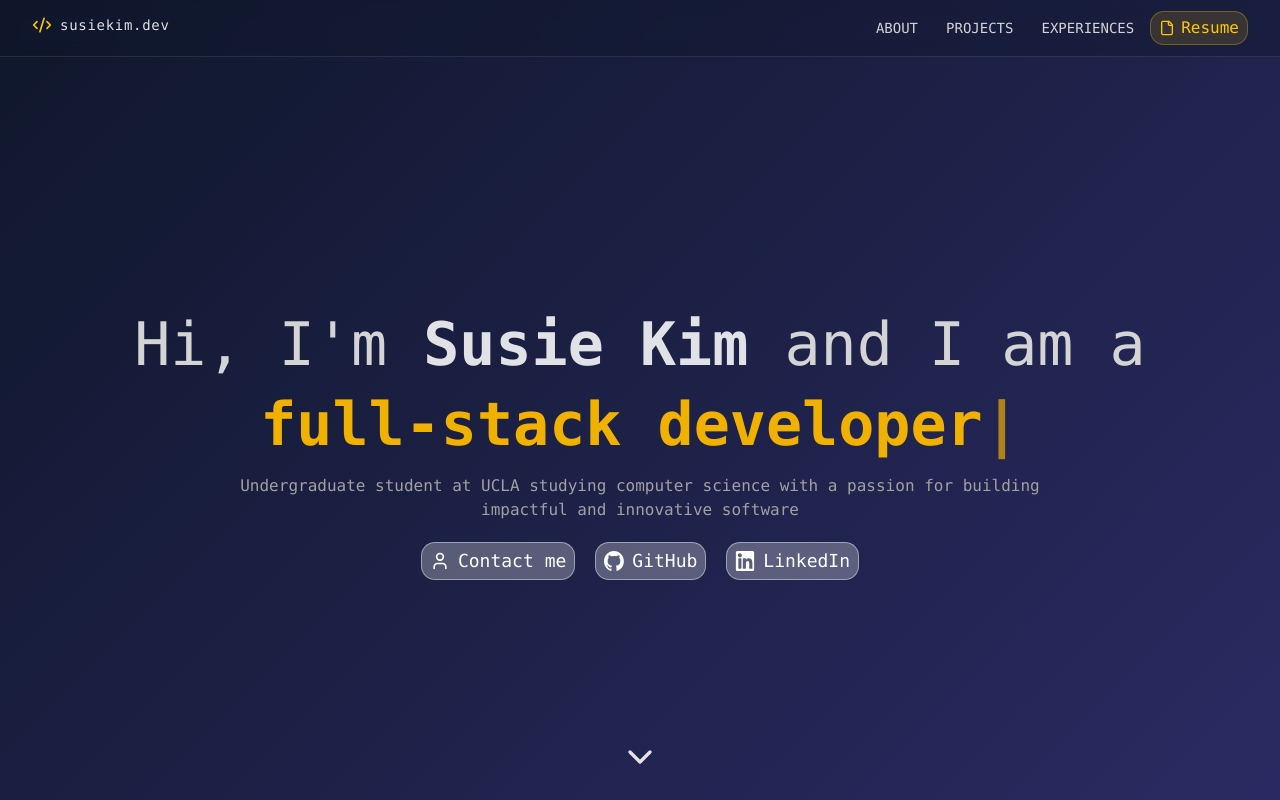
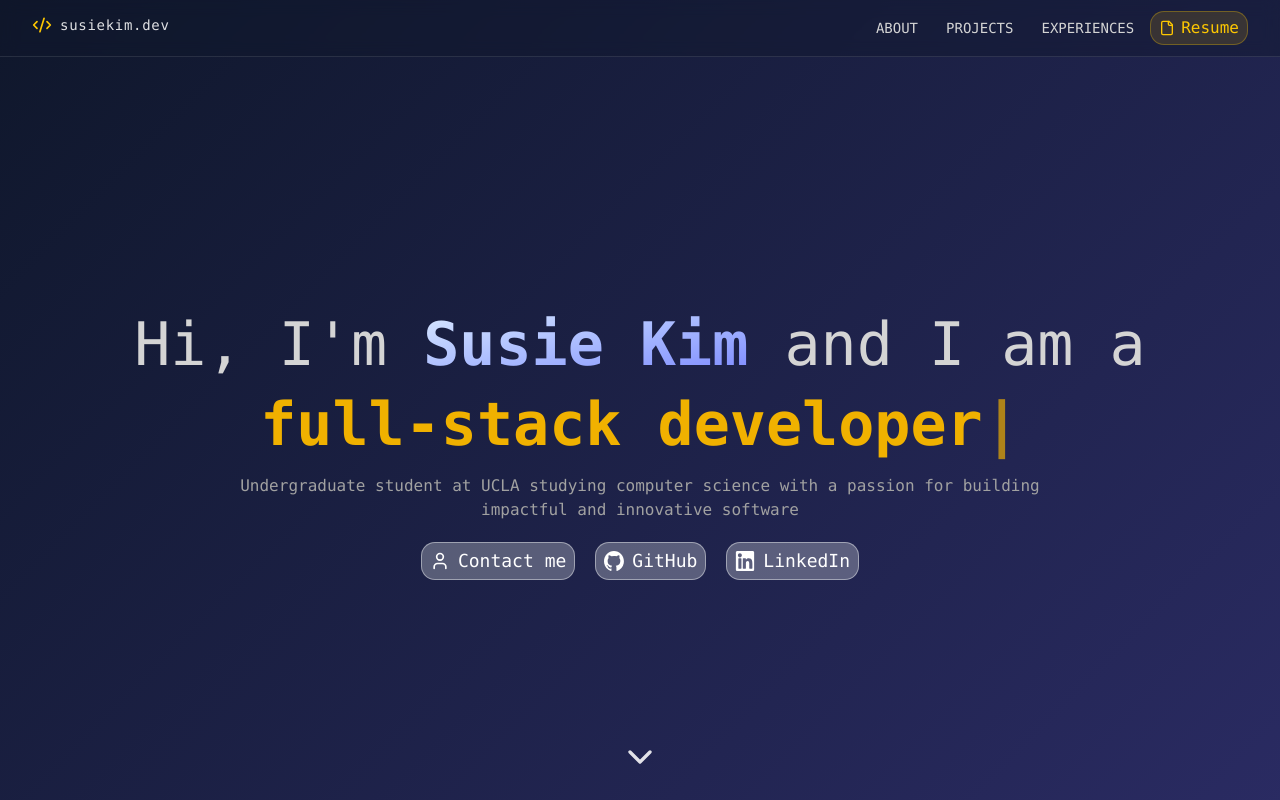
Before and after one commit to susiekim101/susiekim101.github.io, a React (Vite) app: page / in a window 1280 px wide. Shown: the top 800 px of the page. Built offline with nearby package versions, Linux system fonts and the light colour scheme.

Commit message:
update colors for name

```diff
--- a/src/components/sections/Home.tsx
+++ b/src/components/sections/Home.tsx
@@ -34,11 +34,11 @@ const Home = () => {
                         <span className="text-neutral-300">
                             Hi, I&apos;m{" "}
                         </span>
-                        <span className="font-bold">
-                            Susie Kim{" "}
+                        <span className="font-bold bg-gradient-to-br from-blue-100 to-indigo-400 bg-clip-text text-transparent">
+                            Susie Kim
                         </span>
                         <span className="text-neutral-300">
-                            and I am a
+                            {" "} and I am a
                         </span>
                     </div>
 
```
